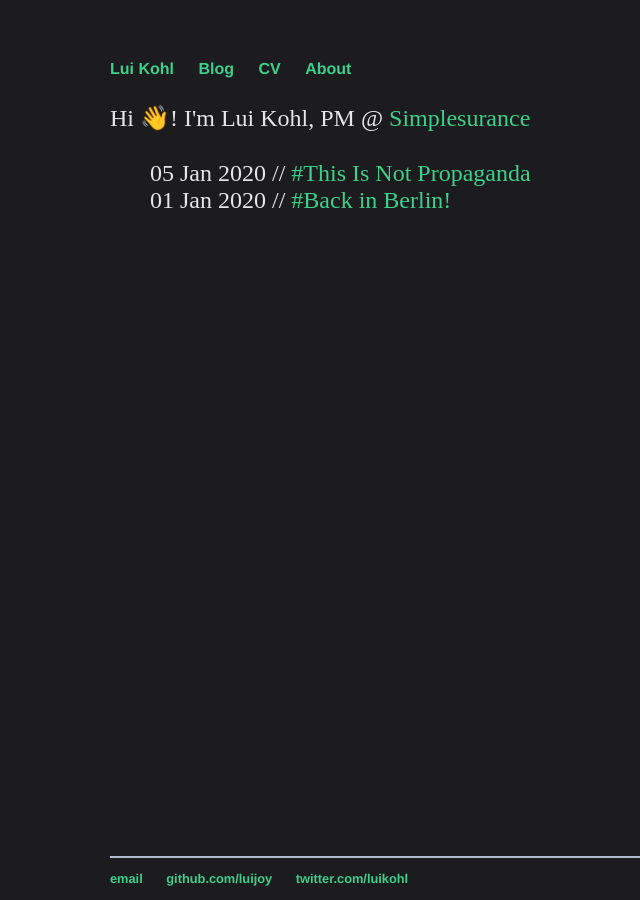
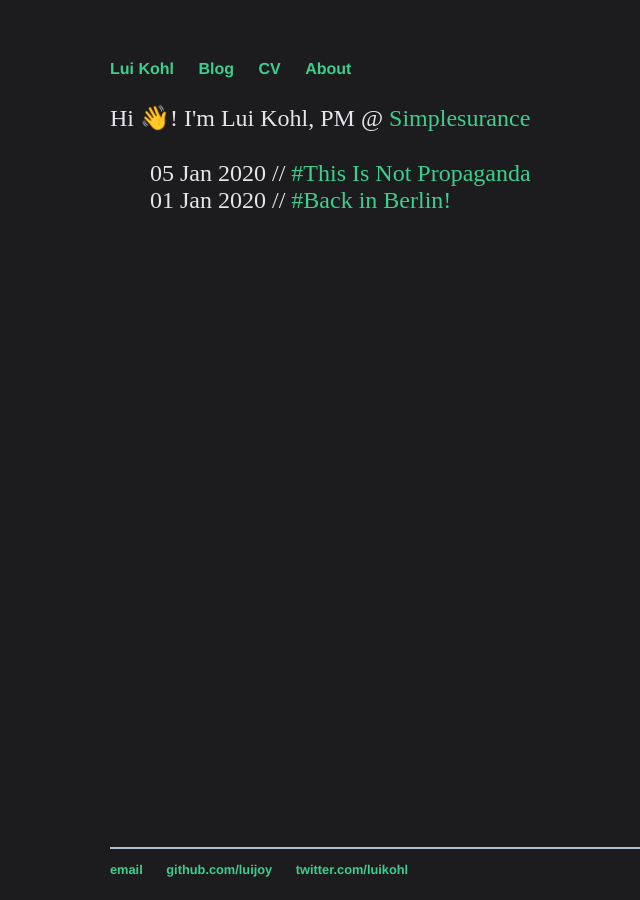
Before and after one commit to luijoy/luijoy.github.io, a Jekyll site: the page built from index.html, in a window 1280 px wide. Shown: the whole page, without its empty margins (242-882 px from the left). Built offline with Jekyll 4.4.1, drawn with Linux system fonts in a browser that asks for light colours.

Commit message:
Update main.css

```diff
--- a/css/main.css
+++ b/css/main.css
@@ -39,7 +39,7 @@ footer {
     border-top: 2px solid #AFBED1;
     font-size: .8em;
     position: fixed;
-    bottom: 1px;
+    bottom: 10px;
     width: calc(45% - 10px);
     background-color: #1C1C1E;
 }
```
